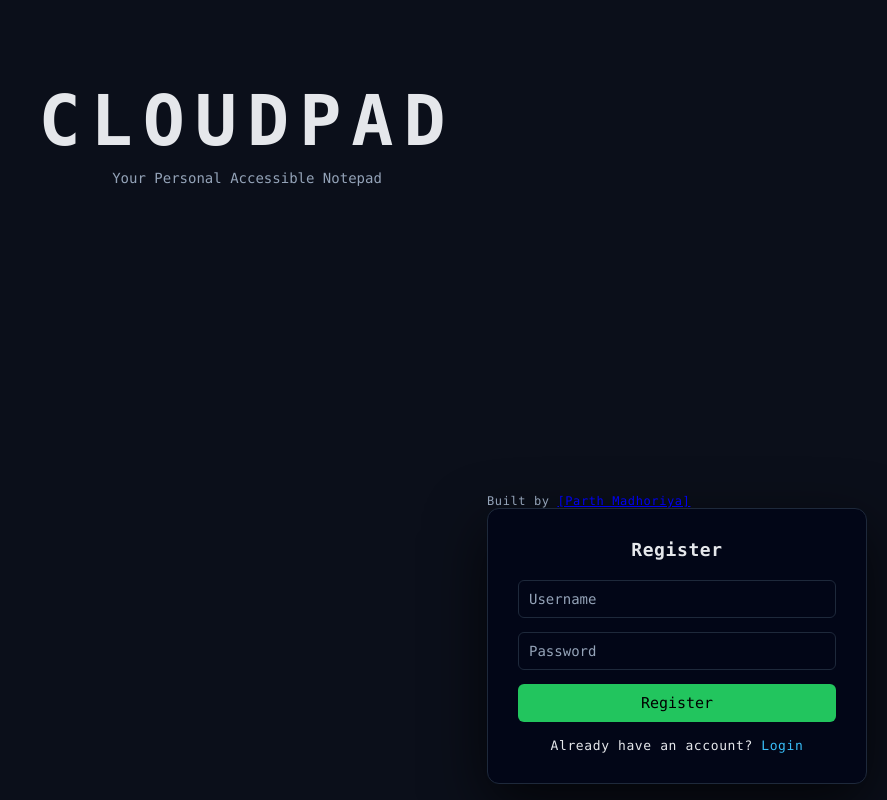
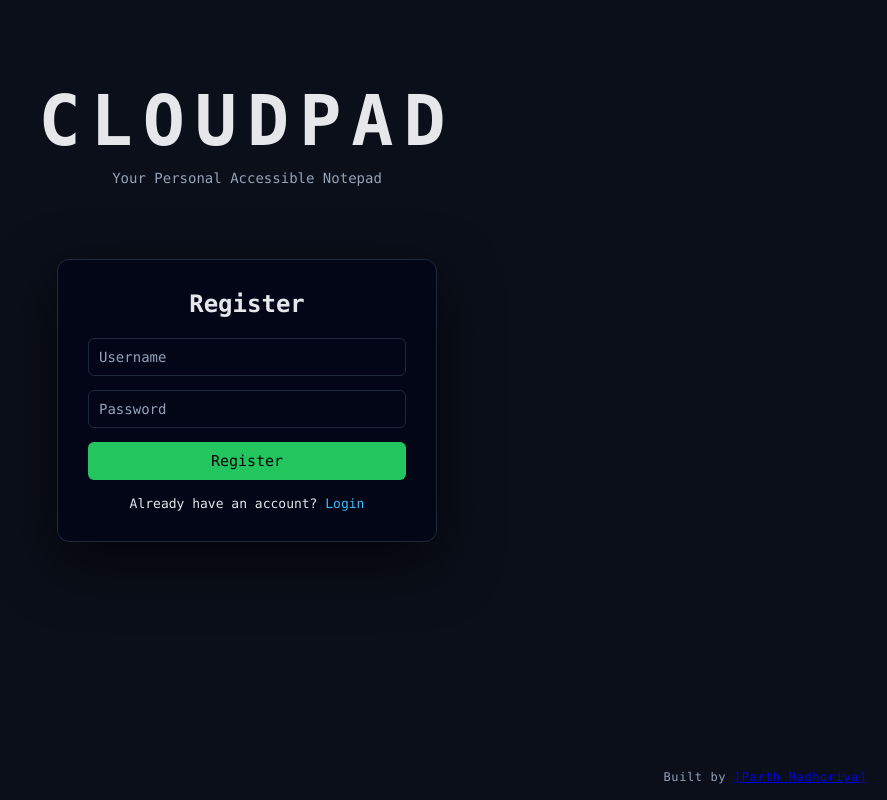
Before and after one commit to parthm21/cloudpad-backend, a website: page public/register.html in a window 1280 px wide. Shown: the whole page, without its empty margins (393-1280 px from the left). Drawn offline with Linux system fonts and the light colour scheme.

Commit message:
Fix register page layout and registration flow

```diff
--- a/public/register.html
+++ b/public/register.html
@@ -5,7 +5,7 @@
 
   <meta name="viewport" content="width=device-width, initial-scale=1.0">
 
-  <link rel="stylesheet" href="/style.css">
+  <link rel="stylesheet" href="style.css">
   <link rel="stylesheet" href="mobile.css">
 </head>
 <body>
@@ -21,6 +21,7 @@ Built by
 <a href="https://parthportfolio.onrender.com" target="_blank">
   <span>[Parth Madhoriya]</span>
 </a>
+</div>
 
   <div class="auth-box">
     <h2>Register</h2>
```
Also changed, not shown: public/login.html (+1 -1 lines).
